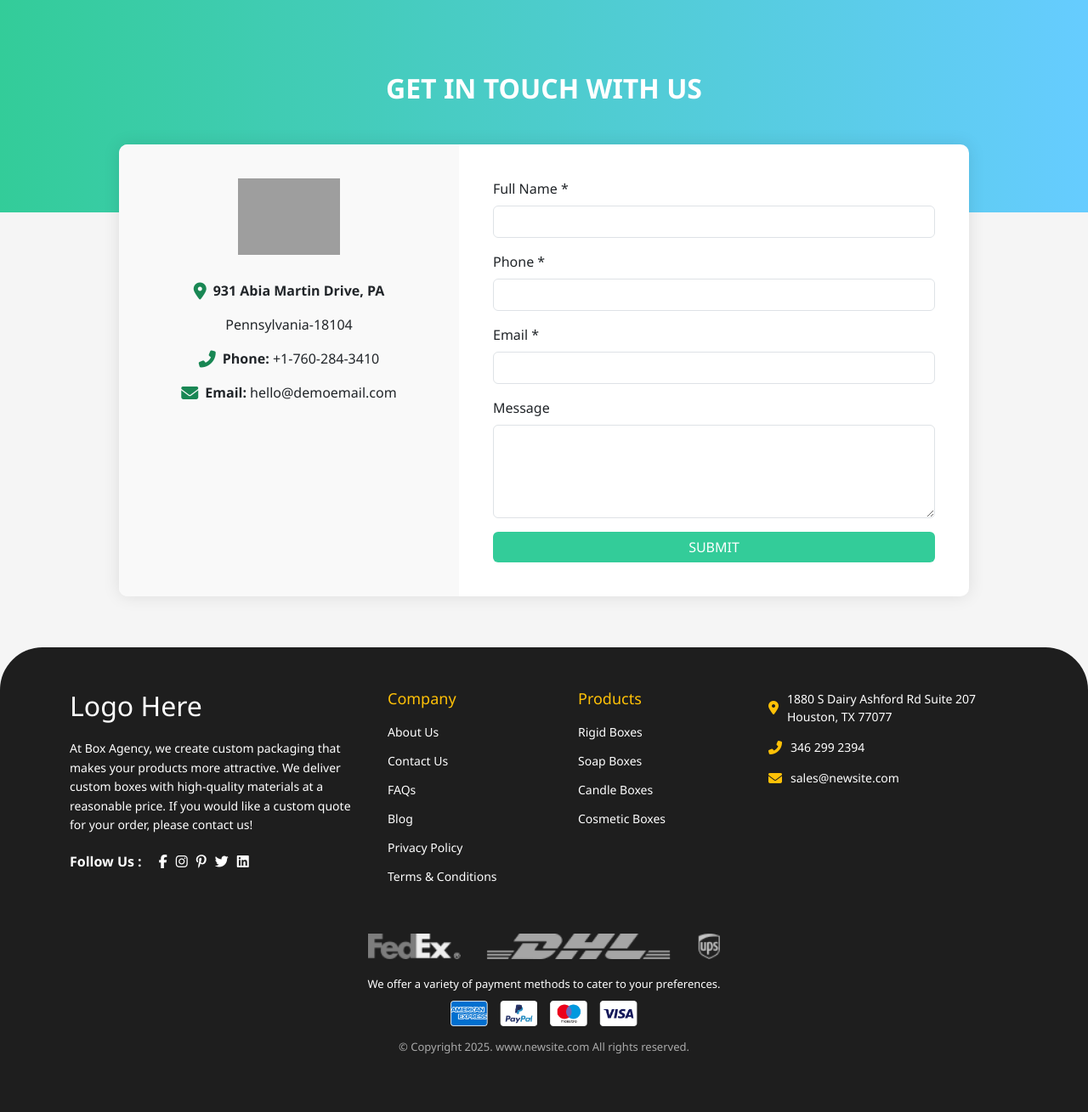
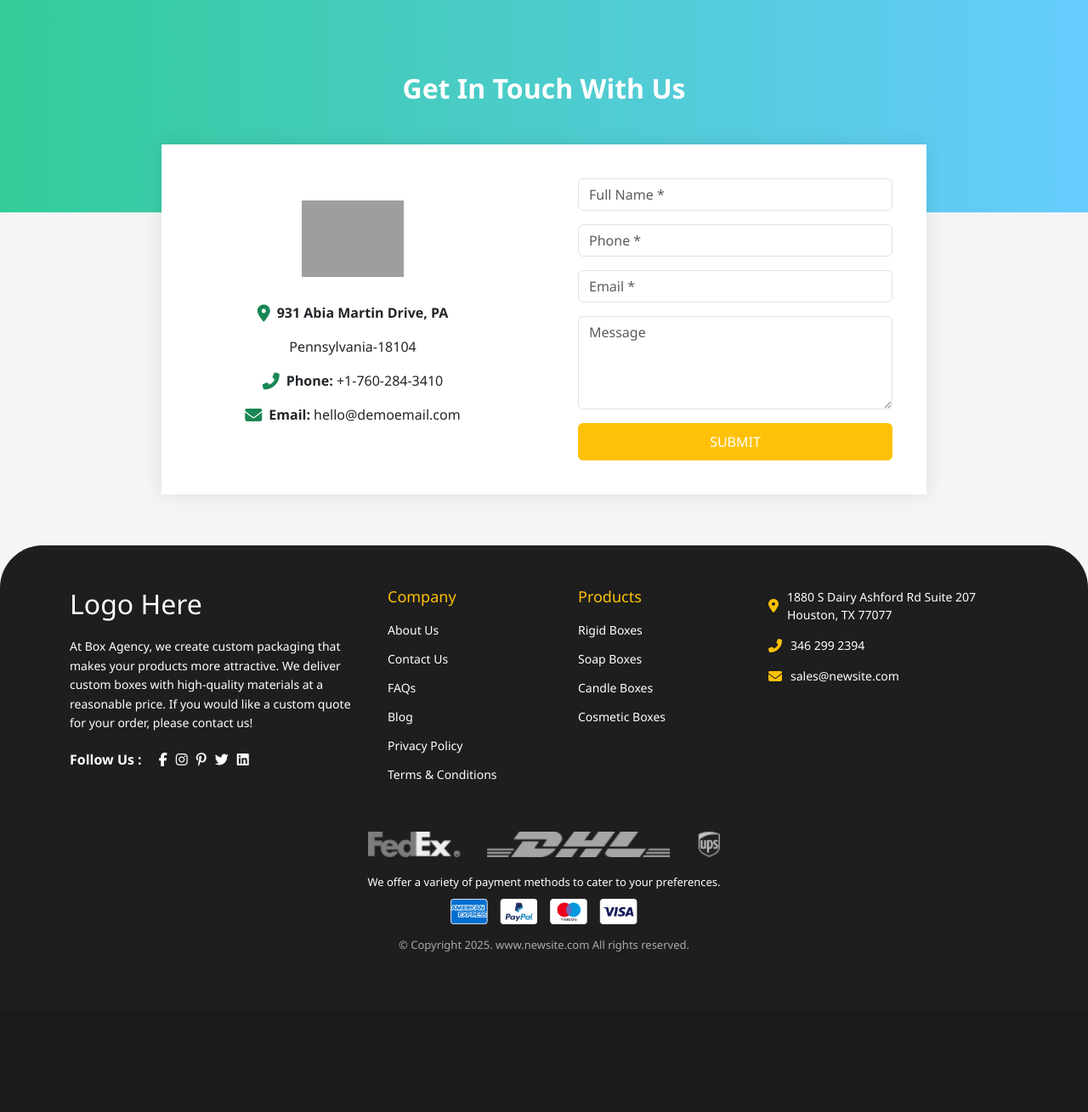
Before and after one commit to codingspeak/newsite, a PHP site: page /contact-us.php in a window 1280 px wide. Shown: the part 115-1424 px from the top of the page at 85% size. After the commit the page ends 1236 px from the top, so only its background shows below. Run offline with PHP 8.4, Linux system fonts and the light colour scheme; grey boxes are pictures that could not be loaded.

Commit message:
contact-us-updated

```diff
--- a/contact-us.php
+++ b/contact-us.php
@@ -2,7 +2,7 @@
 
 <main class="main">
 
-    <div class="heading">GET IN TOUCH WITH US</div>
+    <div class="heading">Get In Touch With Us</div>
 
     <div class="contact-wrapper row mx-auto ">
         <div class="contact-left col-md-5">
@@ -28,25 +28,26 @@
 </div>
 
         </div>
-        <div class="contact-right col-md-7">
+
+        <div class="contact-right col-md-6 ">
             <form>
                 <div class="mb-3">
-                    <label for="name" class="form-label">Full Name *</label>
-                    <input type="text" class="form-control" id="name" required>
+
+                    <input type="text" class="form-control" placeholder="Full Name *" id="name" required>
                 </div>
                 <div class="mb-3">
-                    <label for="phone" class="form-label">Phone *</label>
-                    <input type="tel" class="form-control" id="phone" required>
+
+                    <input type="tel" class="form-control" placeholder="Phone *" id="phone" required>
                 </div>
                 <div class="mb-3">
-                    <label for="email" class="form-label">Email *</label>
-                    <input type="email" class="form-control" id="email" required>
+
+                    <input type="email" class="form-control" placeholder="Email *" id="email" required>
                 </div>
                 <div class="mb-3">
-                    <label for="message" class="form-label">Message</label>
-                    <textarea class="form-control" id="message" rows="4"></textarea>
+
+                    <textarea class="form-control" placeholder="Message" id="message" rows="4"></textarea>
                 </div>
-                <button type="submit" class="btn btn-submit w-100">SUBMIT</button>
+                <button type="submit" class="btn btn-submit w-100  ">SUBMIT</button>
             </form>
         </div>
     </div>
--- a/css/contact-us.css
+++ b/css/contact-us.css
@@ -22,11 +22,12 @@ body {
 
 .contact-wrapper {
   background: #fff;
-  border-radius: 10px;
+  /* border-radius: 10px; */
   box-shadow: 0px 0px 20px rgba(0, 0, 0, 0.1);
-  max-width: 1000px;
+  max-width: 900px;
   margin: -80px auto 0 auto;  /* Negative top margin for overlap */
   display: flex;
+  align-items: center;
   flex-wrap: wrap;
   overflow: hidden;
   position: relative;
@@ -34,7 +35,7 @@ body {
 }
 
 .contact-left {
-  background: #f9f9f9;
+  /* background: #f9f9f9; */
   padding: 40px;
   text-align: center;
   flex: 1 1 40%;
@@ -49,9 +50,17 @@ body {
   margin: 10px 0;
 }
 
+.vertical-divider {
+  width: 1px;
+  height: 60%;
+  background-color: #ccc;
+  margin: 0 20px;
+}
+
+
 .contact-right {
   padding: 40px;
-  flex: 1 1 60%;
+  /* flex: 1 1 60%; */
 }
 
 .form-control:focus {
@@ -60,9 +69,11 @@ body {
 }
 
 .btn-submit {
-  background-color: #33cc99;
+  background-color: #ffc107;
   color: white;
   border: none;
+  padding-top: 10px;
+  padding-bottom: 10px;
 }
 
 .btn-submit:hover {
```
